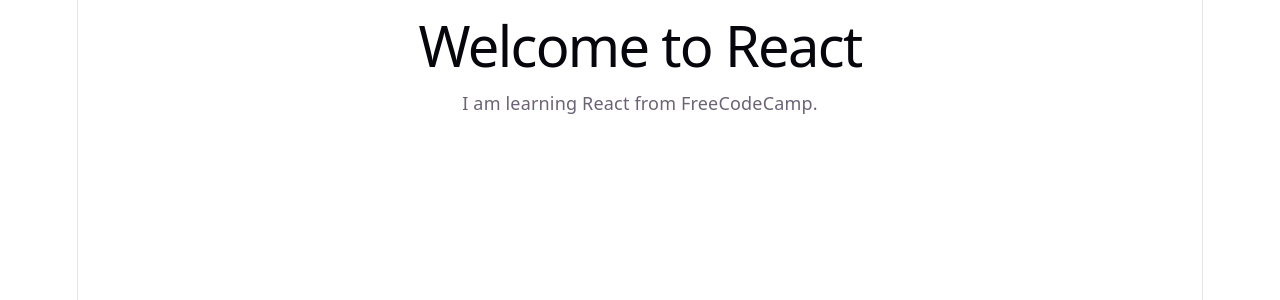
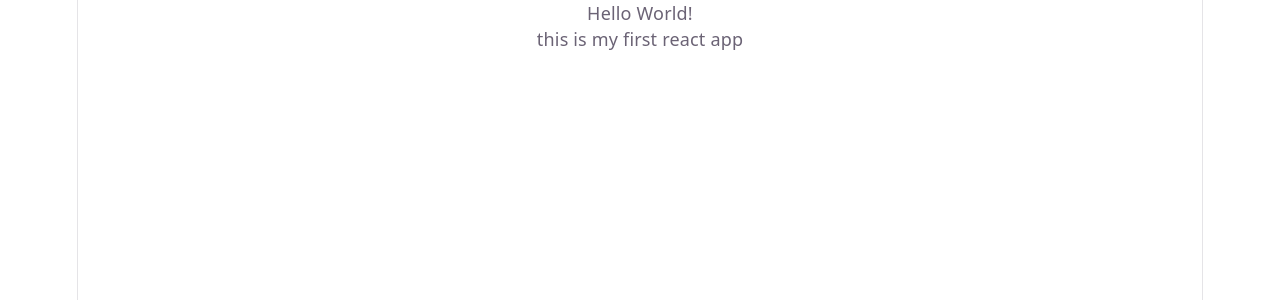
Before and after one commit to rajneeshraj0103/freecodecamp-react-learning, a React (Vite) app: page / in a window 1280 px wide. Shown: the top 300 px of the page. Built offline with nearby package versions, Linux system fonts and the light colour scheme.

Commit message:
Completed components basics

```diff
--- a/src/App.jsx
+++ b/src/App.jsx
@@ -1,8 +1,20 @@
+const Title = () => {
+  return(
+    <div>
+      Hello World!
+    </div>
+  )
+}
+
+const Description = () => {
+  return <div>this is my first react app</div>;
+};
+
 const App = () => {
   return (
     <div>
-      <h1>Welcome to React</h1>
-      <p>I am learning React from FreeCodeCamp.</p>
+      <Title />
+      <Description />
     </div>
   );
 };
```
Also changed, not shown: 1 other file (tests, documents, lock files or other folders).
